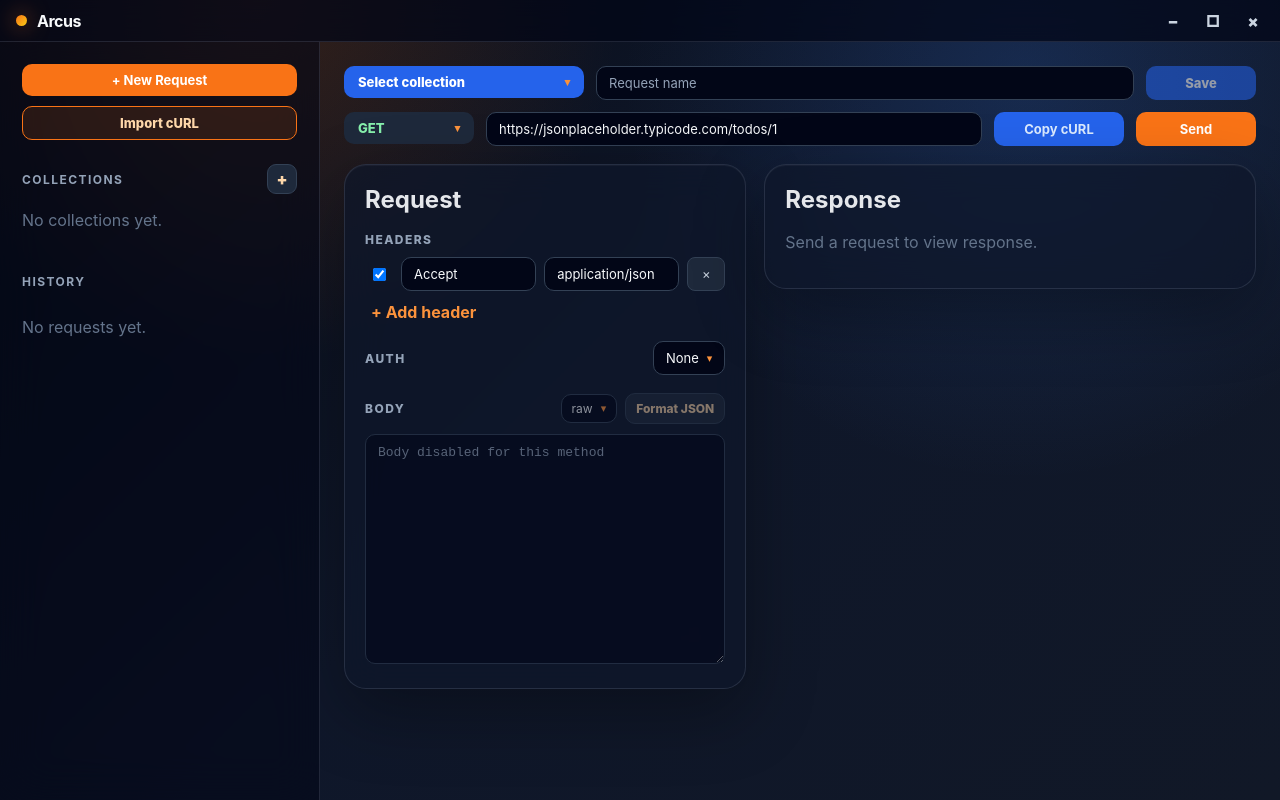
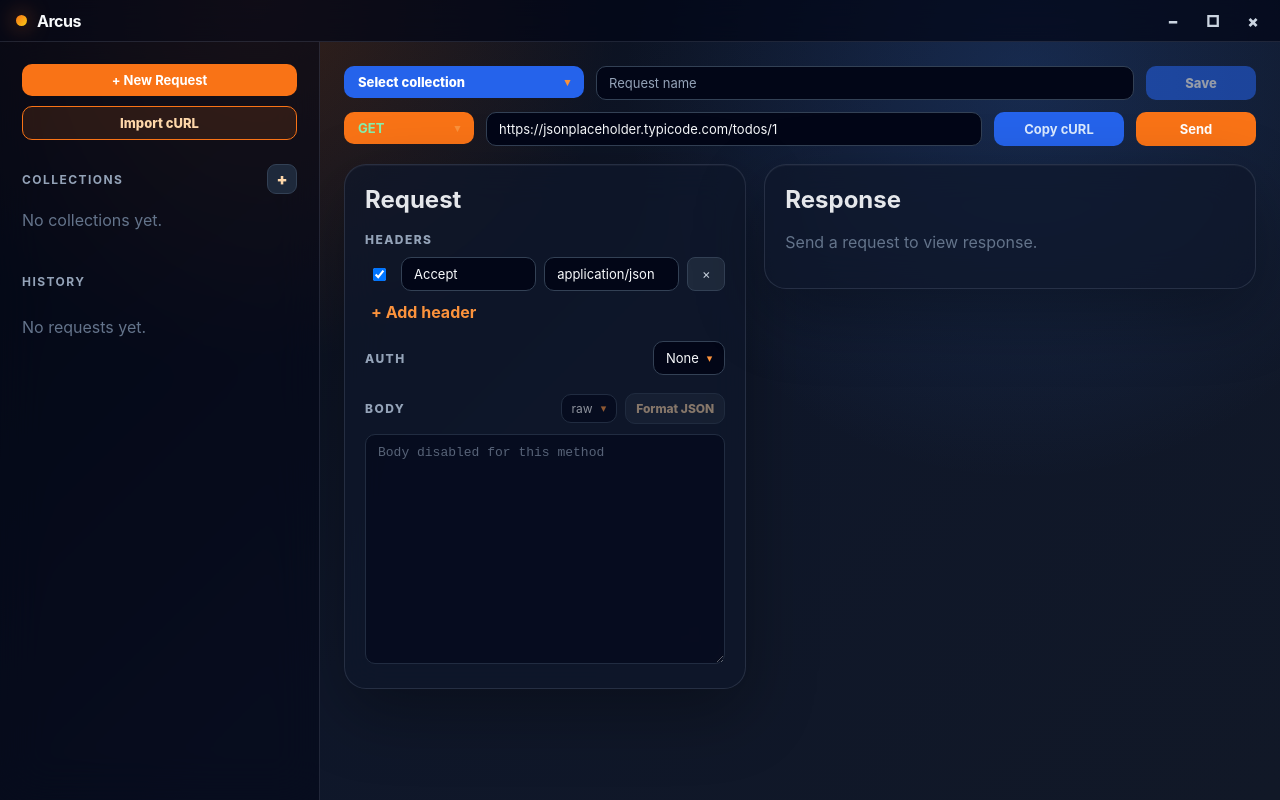
Before and after one commit to subekti404dev/arcus, a React (Vite) app: page / in a window 1280 px wide. Built offline with nearby package versions, Linux system fonts and the light colour scheme.

Commit message:
style: unify dropdown styling — all dropdowns now match auth dropdown
Removed special orange-styled request-bar dropdown trigger.
Method, collection, auth, and body dropdowns all share same neutral base style.
Method colors still applied via className.

```diff
--- a/src/styles.css
+++ b/src/styles.css
@@ -106,10 +106,6 @@ h3 { margin-top: 28px; color: #94a3b8; text-transform: uppercase; font-size: 12p
 .dropdown-option { display: block; width: 100%; text-align: left; border: 0; color: #cbd5e1; background: transparent; padding: 8px 10px; border-radius: 7px; cursor: pointer; font-size: 13px; font-family: inherit; white-space: nowrap; }
 .dropdown-option:hover { color: #fff; }
 .dropdown-option-selected { color: #f97316; font-weight: 700; }
-
-/* Dropdown in request-bar / save-bar — match old select styling */
-.request-bar .dropdown-trigger { color: #fff7ed; background-color: #1e293b; border-color: #f97316; font-weight: 800; }
-.request-bar .dropdown-trigger:hover { border-color: #fb923c; }
 
 /* Dropdown in body-actions — compact */
 .body-actions .dropdown-trigger { padding: 6px 10px; font-size: 12px; }
```
